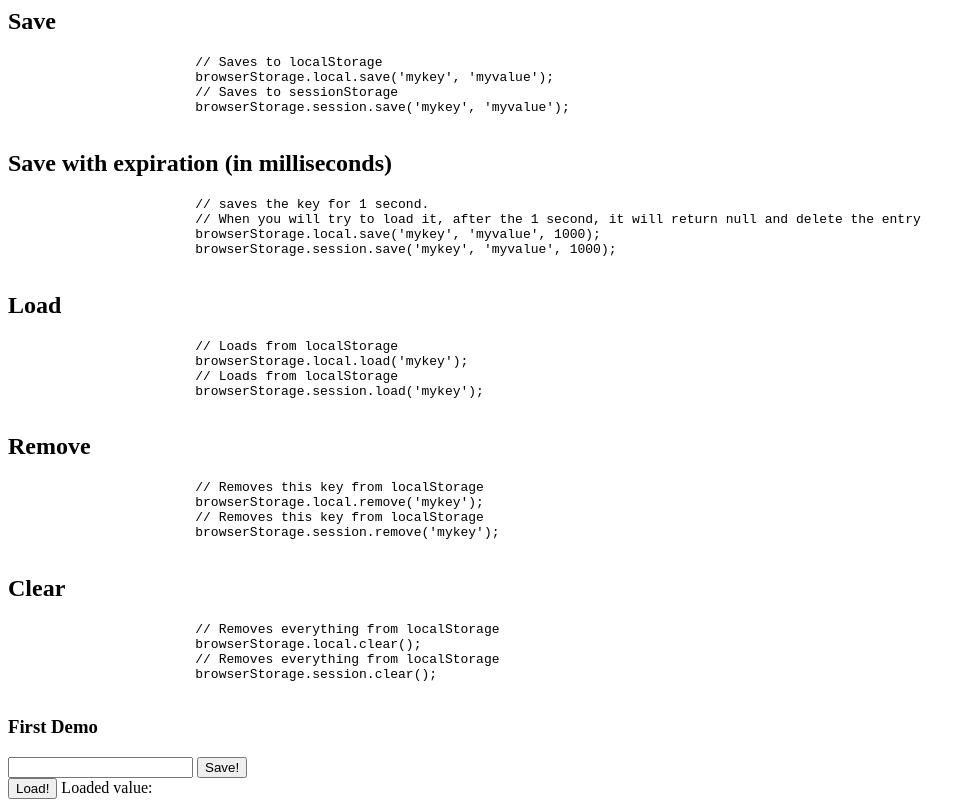
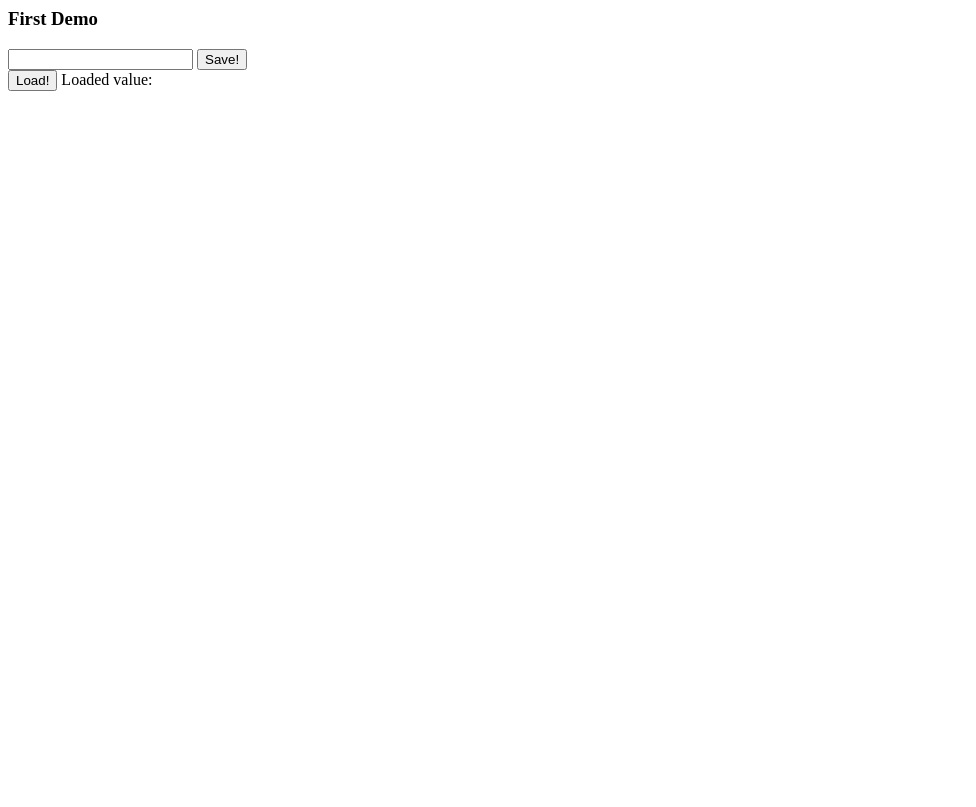
Before and after one commit to Knorcedger/angularjs-browser-storage, a plain HTML site: page demo/demo.html in a window 1280 px wide. Shown: the whole page, without its empty margins (0-976 px from the left). Drawn offline with nearby package versions, Linux system fonts and the light colour scheme.

Commit message:
Removed the examples since those exist on github now

```diff
--- a/demo/demo.html
+++ b/demo/demo.html
@@ -6,43 +6,6 @@
 	<script type="text/javascript" src="demo.js"></script>
 </head>
 <body>
-	<div id="example-1">
-		<h2>Save</h2>
-		<pre>
-			// Saves to localStorage
-			browserStorage.local.save('mykey', 'myvalue');
-			// Saves to sessionStorage
-			browserStorage.session.save('mykey', 'myvalue');
-		</pre>
-		<h2>Save with expiration (in milliseconds)</h2>
-		<pre>
-			// saves the key for 1 second.
-			// When you will try to load it, after the 1 second, it will return null and delete the entry
-			browserStorage.local.save('mykey', 'myvalue', 1000);
-			browserStorage.session.save('mykey', 'myvalue', 1000);
-		</pre>
-		<h2>Load</h2>
-		<pre>
-			// Loads from localStorage
-			browserStorage.local.load('mykey');
-			// Loads from localStorage
-			browserStorage.session.load('mykey');
-		</pre>
-		<h2>Remove</h2>
-		<pre>
-			// Removes this key from localStorage
-			browserStorage.local.remove('mykey');
-			// Removes this key from localStorage
-			browserStorage.session.remove('mykey');
-		</pre>
-		<h2>Clear</h2>
-		<pre>
-			// Removes everything from localStorage
-			browserStorage.local.clear();
-			// Removes everything from localStorage
-			browserStorage.session.clear();
-		</pre>
-	</div>
 	<div id="demo-1" ng-controller="demo1">
 		<h3>First Demo</h3>
 		<div>
```
